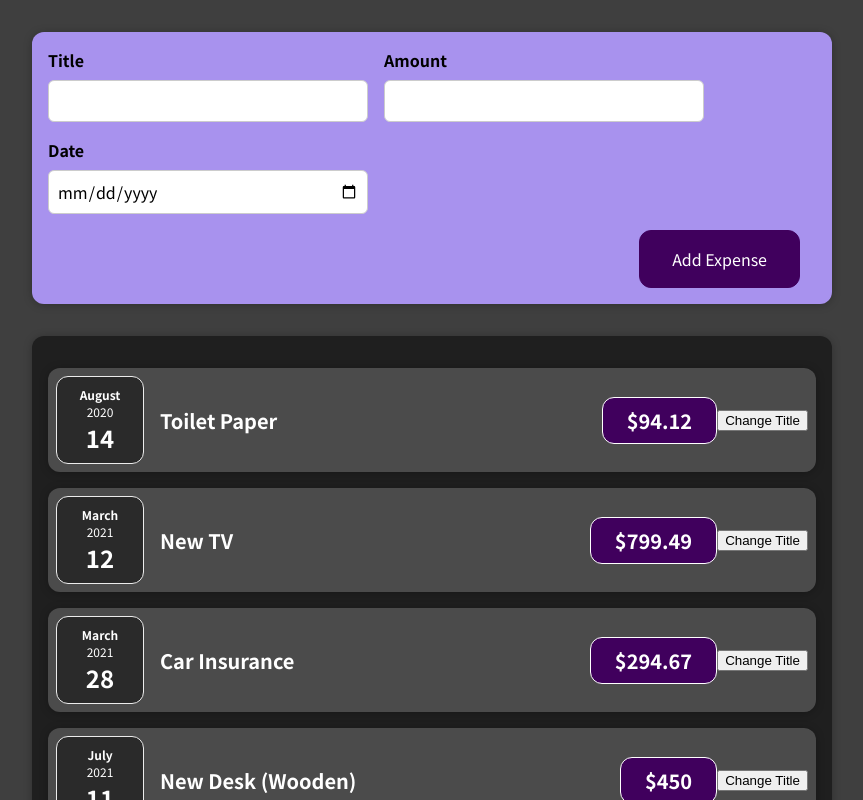
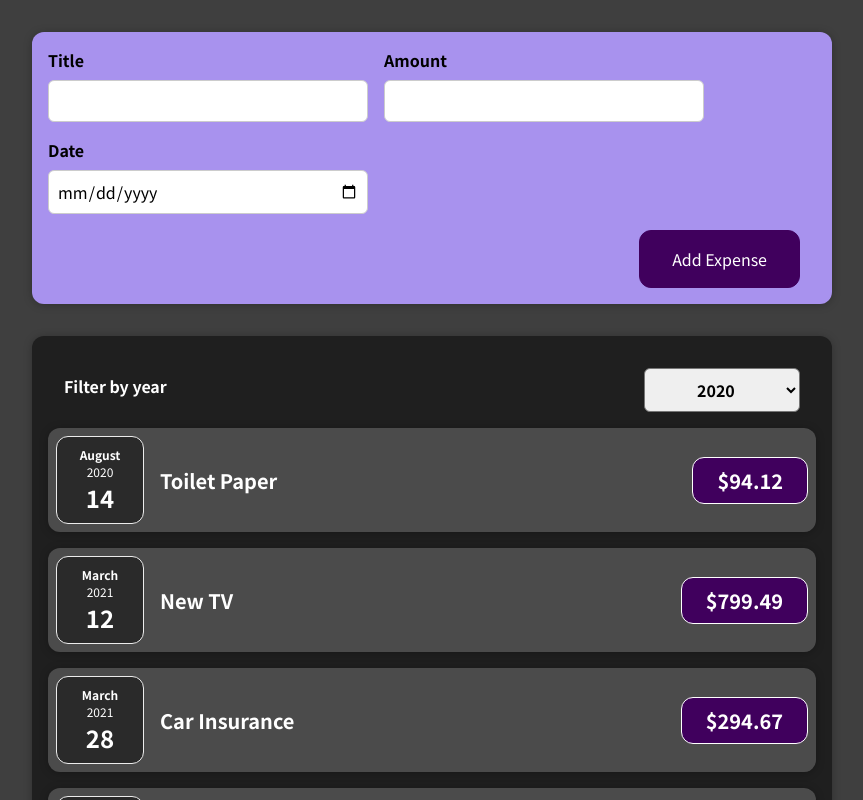
Before and after one commit to AgneBalc/REACT-expenses-tracker, a React (Create React App) app: page / in a window 1280 px wide. Shown: the top 800 px of the page, without its empty margins (208-1071 px from the left). Built offline with nearby package versions, Linux system fonts and the light colour scheme.

Commit message:
ExpensesFilter component created and listener and state added

```diff
--- a/src/components/Expenses/ExpenseItem.jsx
+++ b/src/components/Expenses/ExpenseItem.jsx
@@ -1,21 +1,15 @@
-import { useState } from 'react';
 import ExpenseDate from './ExpenseDate';
 import Card from "../UI/Card";
 import './ExpenseItem.css';
 
 const ExpenseItem = (props) => {
-
-  const [title, setTitle] = useState(props.title);
-  const clickHandler = () => setTitle('Updated!');
-
   return (
     <Card className='expense-item'>
       <ExpenseDate date={props.date} />
       <div className='expense-item__description'>
-        <h2>{title}</h2>
+        <h2>{props.title}</h2>
         <div className='expense-item__price'>${props.amount}</div>
       </div>
-      <button onClick={clickHandler}>Change Title</button>
     </Card>
   );
 }
--- a/src/components/Expenses/Expenses.jsx
+++ b/src/components/Expenses/Expenses.jsx
@@ -1,10 +1,23 @@
 import ExpenseItem from "./ExpenseItem";
 import './Expenses.css'
 import Card from "../UI/Card";
+import ExpensesFilter from "./ExpensesFilter";
+import { useState } from "react";
 
 const Expenses = (props) => {
+  const [filteredYear, setFilteredYear] = useState('2020')
+
+  const filterChangeHandler = selectedYear => {
+    setFilteredYear(selectedYear);
+  }
+
   return (
+    <div>
       <Card className="expenses">
+        <ExpensesFilter
+          onChangeFilter={filterChangeHandler}
+          selected={filteredYear}
+        />
         <ExpenseItem
           title={props.items[0].title}
           amount={props.items[0].amount}
@@ -26,6 +39,7 @@
           date={props.items[3].date}
         />
       </Card>
+    </div>
   );
 }
 
--- /dev/null
+++ b/src/components/Expenses/ExpensesFilter.css
@@ -0,0 +1,24 @@
+.expenses-filter {
+  color: white;
+  padding: 0 1rem;
+}
+
+.expenses-filter__control {
+  display: flex;
+  width: 100%;
+  align-items: center;
+  justify-content: space-between;
+  margin: 1rem 0;
+}
+
+.expenses-filter label {
+  font-weight: bold;
+  margin-bottom: 0.5rem;
+}
+
+.expenses-filter select {
+  font: inherit;
+  padding: 0.5rem 3rem;
+  font-weight: bold;
+  border-radius: 6px;
+}
--- /dev/null
+++ b/src/components/Expenses/ExpensesFilter.jsx
@@ -0,0 +1,26 @@
+import { useState } from 'react';
+import './ExpensesFilter.css';
+
+const ExpensesFilter = (props) => {
+  const dropdownChangeHandler = event => {
+    props.onChangeFilter(event.target.value);
+  }
+
+  return (
+    <div className='expenses-filter'>
+      <div className='expenses-filter__control'>
+        <label>Filter by year</label>
+        <select
+          value={props.selected}
+          onChange={dropdownChangeHandler}>
+          <option value='2022'>2022</option>
+          <option value='2021'>2021</option>
+          <option value='2020'>2020</option>
+          <option value='2019'>2019</option>
+        </select>
+      </div>
+    </div>
+  );
+};
+
+export default ExpensesFilter;
```
Lines whose indentation alone changed are shown as unchanged.
